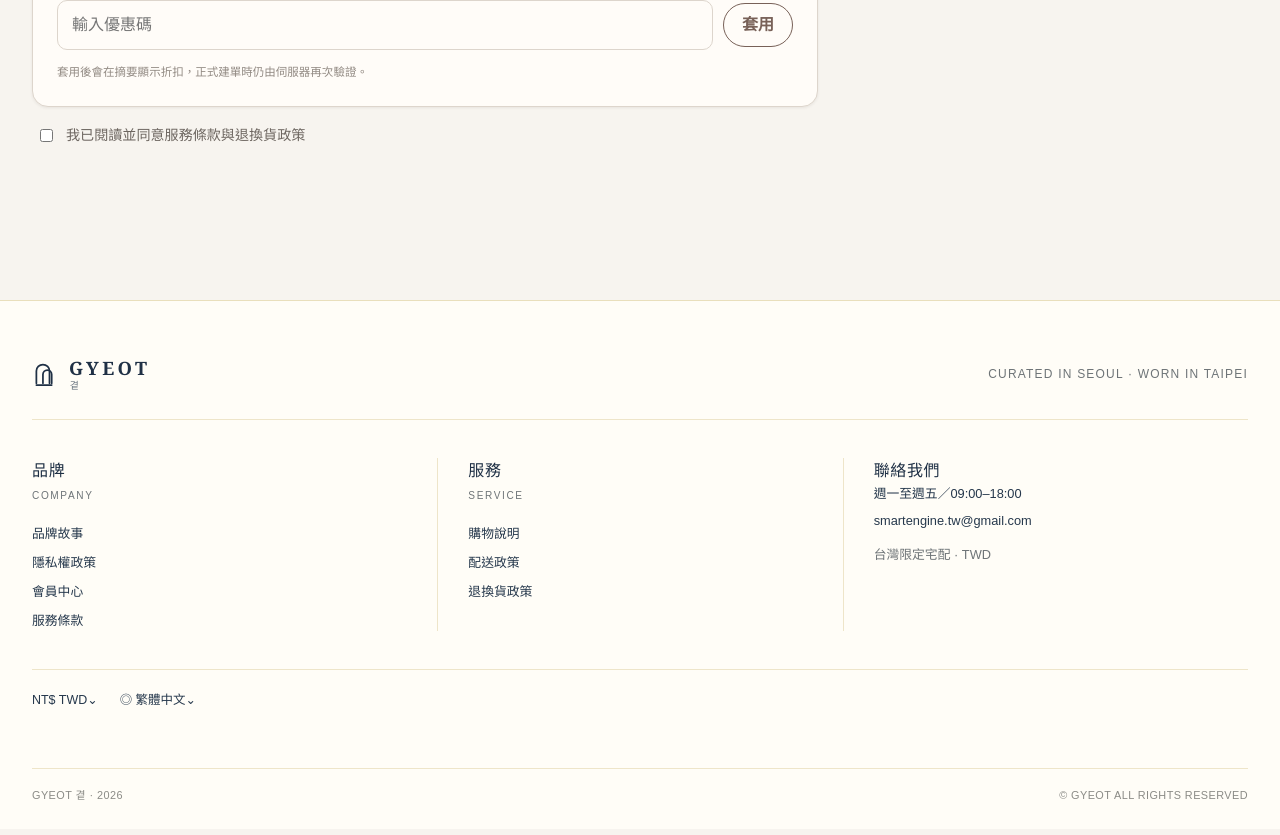
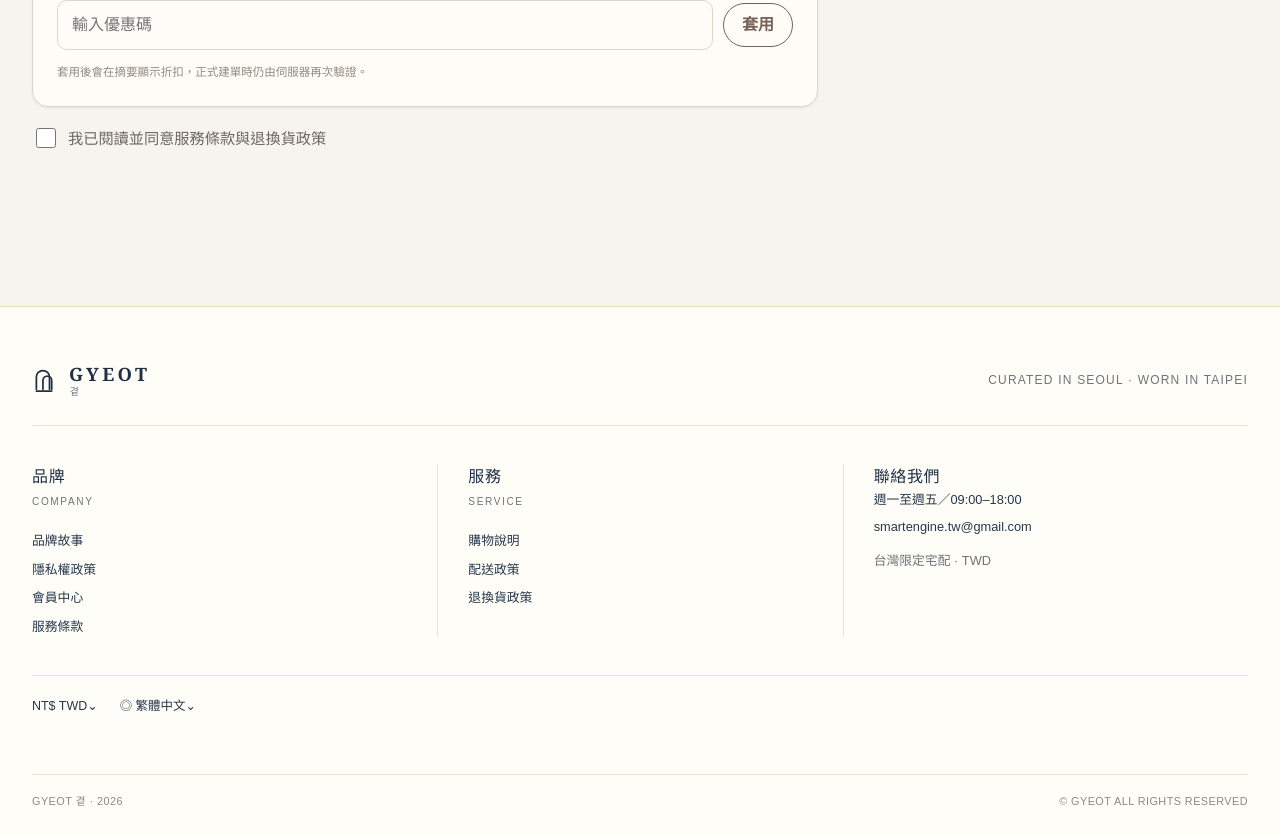
Before and after one commit to smartenginetw-oss/korean-selection-store, a Next.js app: page /checkout in a window 1280 px wide. Shown: the part 1700-2535 px from the top of the page. Built offline with nearby package versions, Linux system fonts and the light colour scheme; no server answers.

Commit message:
enlarge checkout consent checkbox

```diff
--- a/src/features/checkout/checkout-form.module.css
+++ b/src/features/checkout/checkout-form.module.css
@@ -10,8 +10,8 @@
 .payment input { flex: 0 0 auto; margin-top: 4px; accent-color: var(--color-primary); }
 .payment span { display: grid; gap: 3px; }
 .payment small { color: var(--color-text-secondary); font-size: .78rem; }
-.consent { display: flex; gap: 10px; align-items: flex-start; padding: 2px 4px; color: var(--color-text-secondary); font-size: .88rem; line-height: 1.5; }
-.consent input { flex: 0 0 auto; margin-top: 4px; accent-color: var(--color-primary); }
+.consent { display: flex; gap: 12px; align-items: flex-start; padding: 4px; color: var(--color-text-secondary); font-size: .95rem; line-height: 1.55; }
+.consent input { flex: 0 0 auto; width: 20px; height: 20px; margin: 1px 0 0; accent-color: var(--color-primary); }
 .error { padding: 14px 16px; border: 1px solid color-mix(in srgb, var(--color-error) 35%, var(--color-border)); border-radius: var(--radius-md); color: var(--color-error); background: color-mix(in srgb, var(--color-error) 8%, var(--color-surface)); }
 .couponRow { display: grid; grid-template-columns: minmax(0, 1fr) auto; gap: 10px; align-items: center; }
 .couponRow :global(.button) { margin-top: 0; white-space: nowrap; }
```
